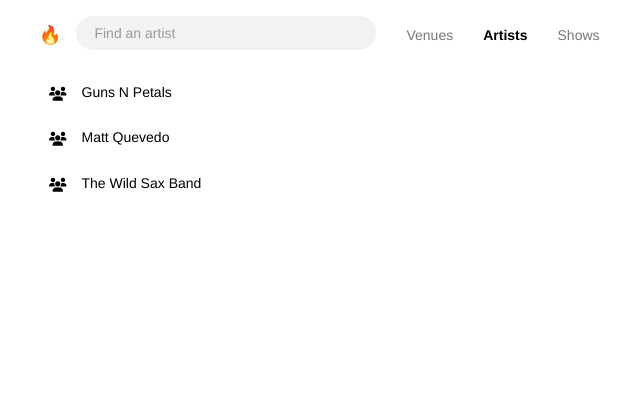
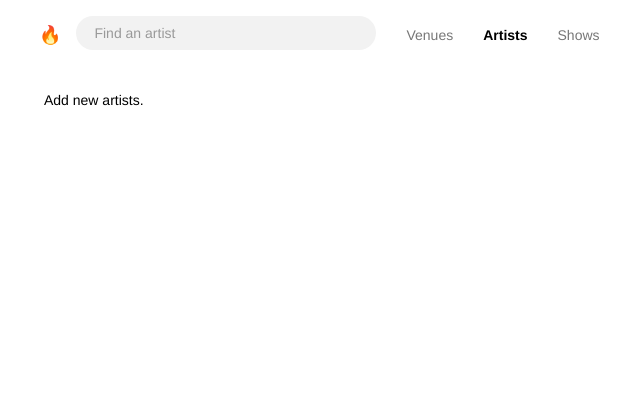
Before and after one commit to see-why/FyyerApp, a Flask app: page /artists in a window 1280 px wide. Shown: the top 420 px of the page, without its empty margins (31-671 px from the left). Run offline with Flask 2, Linux system fonts and the light colour scheme; data that the repository does not hold is empty; some libraries are stand-ins or nearby versions.

Commit message:
disply link to create new if artists is empty

```diff
--- a/app.py
+++ b/app.py
@@ -277,16 +277,21 @@ def delete_venue(venue_id):
 @app.route('/artists')
 def artists():
   # TODO: replace with real data returned from querying the database
-  data=[{
-    "id": 4,
-    "name": "Guns N Petals",
-  }, {
-    "id": 5,
-    "name": "Matt Quevedo",
-  }, {
-    "id": 6,
-    "name": "The Wild Sax Band",
-  }]
+  try:
+    data = []
+    artists = Artist.query.all()
+
+    data = [ {
+      "id": item.id,
+      "name": item.name,
+    } for item in artists]
+
+    if len(data) > 0:
+      flash('Artists successfully listed!')
+  except:
+    flash('Artists was successfully listed!')
+    print(sys.exc_info())
+
   return render_template('pages/artists.html', artists=data)
 
 @app.route('/artists/search', methods=['POST'])
--- a/templates/pages/artists.html
+++ b/templates/pages/artists.html
@@ -2,6 +2,15 @@
 {% block title %}Fyyur | Artists{% endblock %}
 {% block content %}
 <ul class="items">
+	{% if artists == [] %}
+		<li>
+			<a href="/artists/create">
+				<div class="item">
+					<p>Add new artists.</p>
+				</div>
+			</a>
+		</li>
+	{% endif %}
 	{% for artist in artists %}
 	<li>
 		<a href="/artists/{{ artist.id }}">
```
